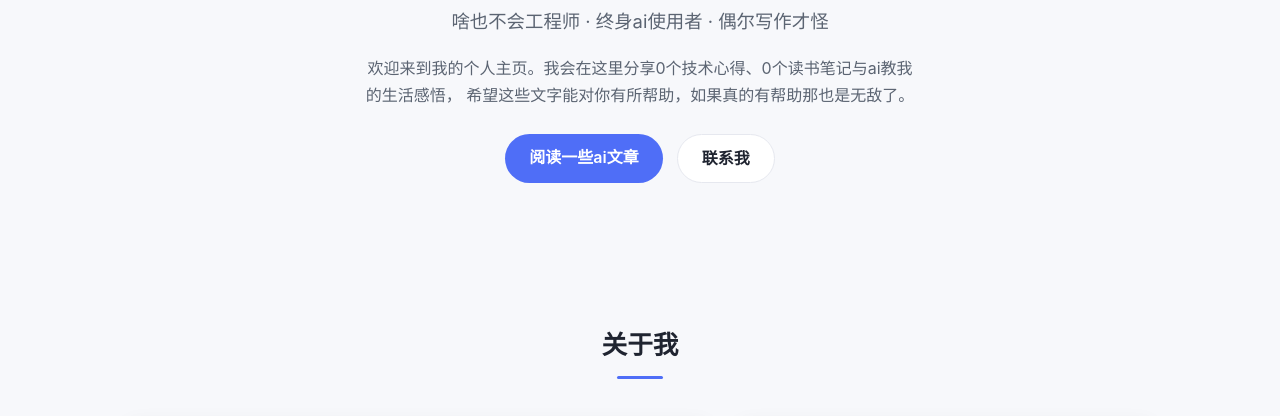
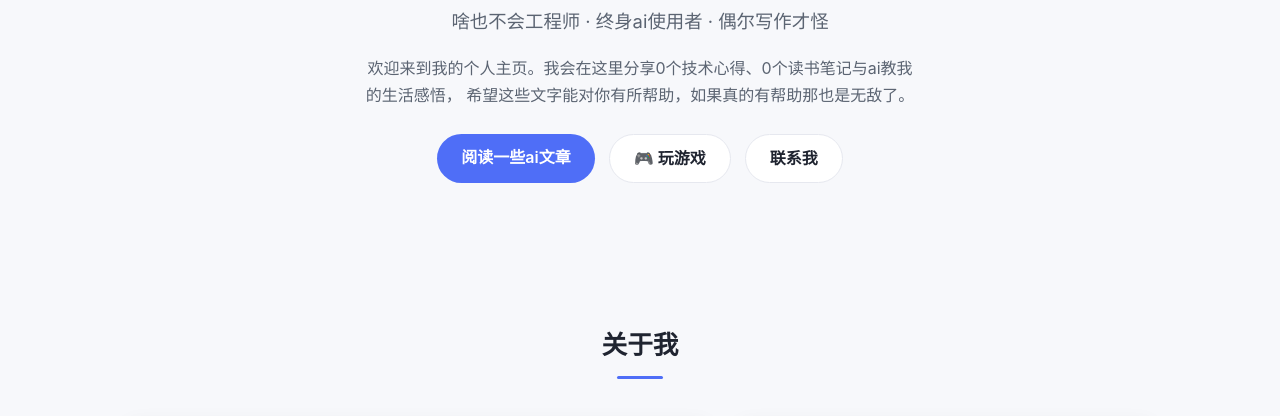
Before and after one commit to buu06481-spec/buu06481-spec.github.io, a plain HTML site: page index.html in a window 1280 px wide. Shown: the part 365-781 px from the top of the page. Drawn offline with Linux system fonts and the light colour scheme.

Commit message:
add game button in hero

```diff
--- a/index.html
+++ b/index.html
@@ -38,6 +38,7 @@
         </p>
         <div class="hero-btns">
           <a class="btn btn-primary" href="#posts">阅读一些ai文章</a>
+          <a class="btn btn-ghost" href="#game">🎮 玩游戏</a>
           <a class="btn btn-ghost" href="#contact">联系我</a>
         </div>
       </div>
```
